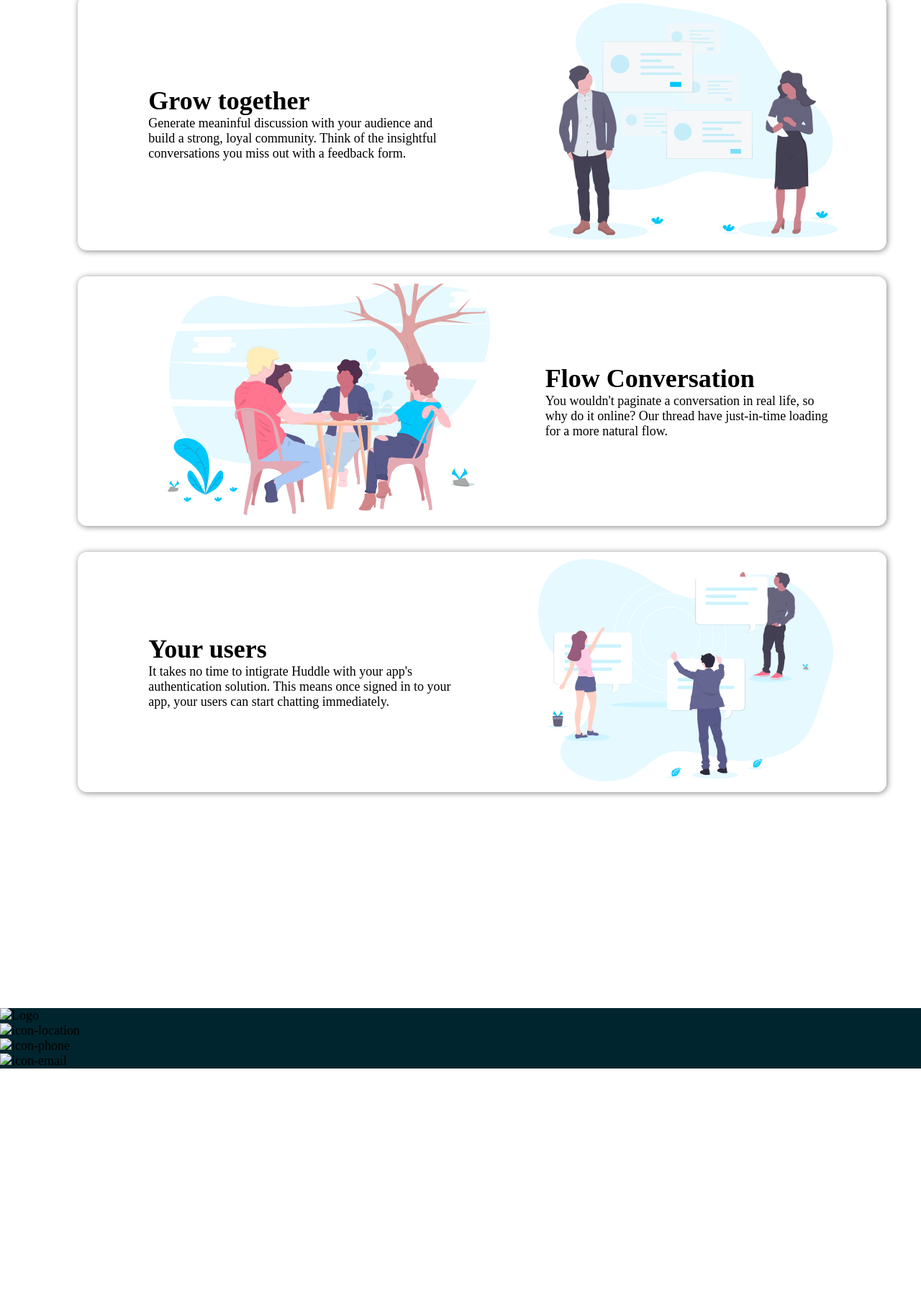
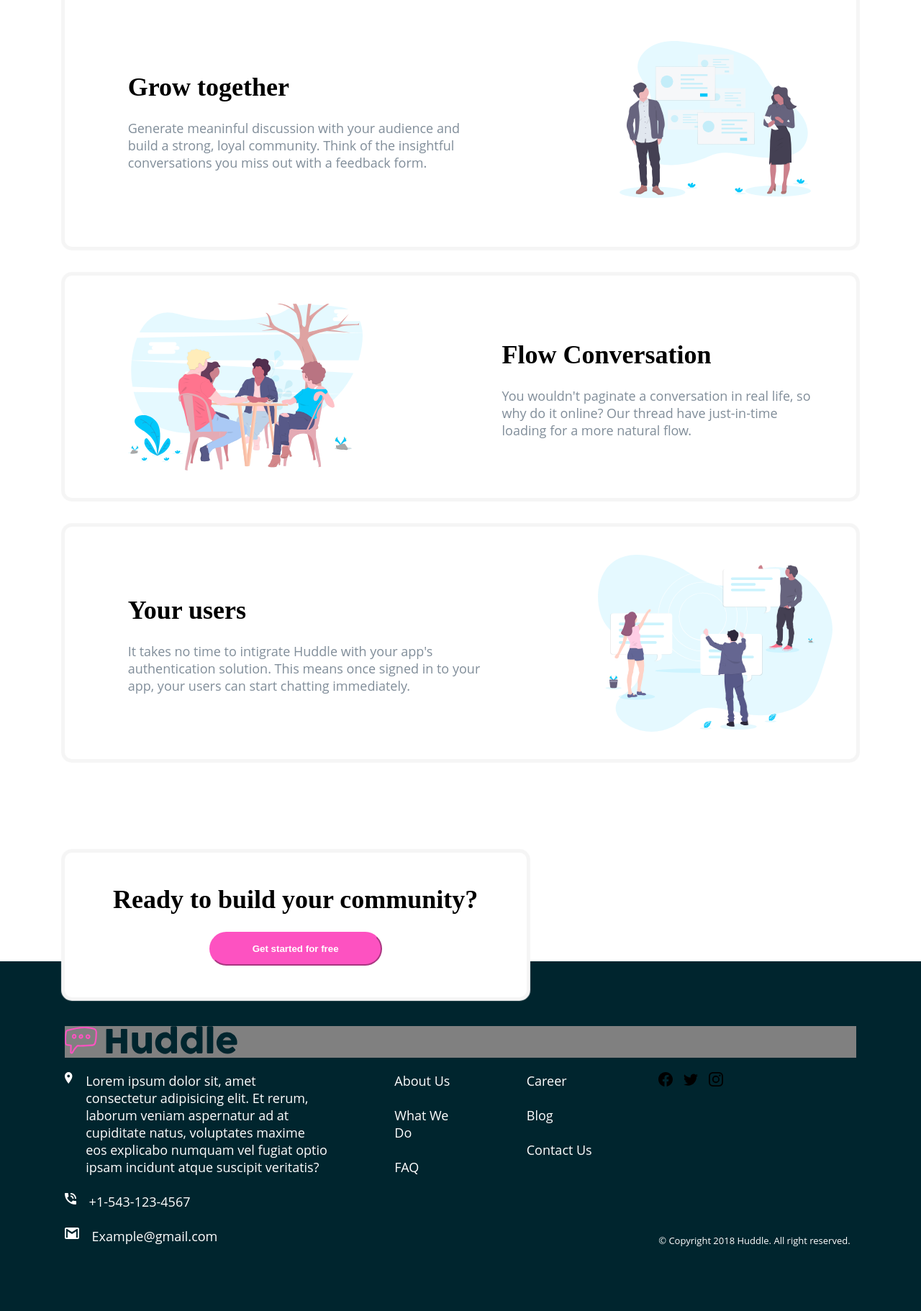
Before and after one commit to mothys-motif/mothys-motif.github.io, a plain HTML site: page Huddle/index.html in a window 1280 px wide. Shown: the part 768-2590 px from the top of the page at 72% size. Before the commit the page ends 2253 px from the top, so only its background shows below. Drawn offline with Linux system fonts and the light colour scheme; a web font is replaced by a local one.

Commit message:
i added a new huddle file to the folder

```diff
--- a/Huddle/index.html
+++ b/Huddle/index.html
@@ -9,85 +9,146 @@
 </head>
 <body>
       <header class="container col-xl-12 col-12">
-        <div class="main-container wrapper col-xl-10 col-12">
-          <img src="/Huddle/Images/project/logo.svg" alt="Logo">
-          <p class="paragraph-1">Try it free</p>
+        <div class="heading">
+          <div class="main-container wrapper col-xl-12 col-12">
+            <div class="main-container-img">
+              <img src="images/project/logo.svg" alt="Logo" class="col">
             </div>
-        <div class="second-container wrapper col-xl-10 col-10">
-          <div class="build col-xl-12 col-12">
+            <button class="paragraph-1 col-1">Try it free</button>
+          </div>
+
+          <div class="second-container">
+            <div class="build col-xl-5 col-12">
               <h1 class="first-h1">Build a community your fans will love</h1>
-            <p class="paragraph-2">Huddle re-imagines the way you build communities. You have a voice, but so does your audience. Create connections with your users as you engage in genuine discussion.</p>
-            <button class="btn">Get started of free</button>
+              <p class="paragraph-2 col-12">Huddle re-imagines the way you build communities. You have a voice, but so does your audience. Create connections with your users as you engage in genuine discussion.</p>
+              <div class="b1">
+                <button class="btn btn1 col-10">Get started of free</button>
               </div>
-            <img src="/Huddle/Images/project/illustration-mockups.svg" alt="illustration-mockups" class="image-2 col-xl-12 col-12">
+            </div>
+            <div class="col-xl-6 col-12">
+              <img src="images/project/illustration-mockups.svg" alt="illustration-mockups" class="image-2">
+            </div>
+          </div>
         </div>
       </header>
 
-      <div class="wrapper">
-        <div class="container-2">
-          <div class="gt">
+        <div class="body">
+            <div class="container-2 row">
+              <div class="gt col-xl-6 col-12">
                 <h1>Grow together</h1>
+                <br>
                 <p>Generate meaninful discussion with your audience and build a strong, loyal community. Think of the insightful conversations you miss out with a feedback form.</p>
               </div>
-          <div>
-            <img src="/Huddle/Images/project/illustration-grow-together.svg" alt="illustration-grow-together" class="image-3 img">
+              <div class="col-xl-4">
+                <img src="images/project/illustration-grow-together.svg" alt="illustration-grow-together" class="image-3">
+              </div>
+            </div>
+
+            <div class="container-2 row">
+              <div class="col-xl-4">
+                <img src="images/project/illustration-flowing-conversation.svg" alt="illustration-flowing-conversation" class="image-4">
+              </div>
+              <div class="fc col-xl-6 col-12">
+                <h1>Flow Conversation</h1>
+                <br>
+                <p>You wouldn't paginate a  conversation in real life, so why do it online? Our thread have just-in-time loading for a more natural flow.</p>
+              </div>
+            </div>
+
+            <div class="container-2 row">
+              <div class="yu col-xl-6 col-12">
+                <h1>Your users</h1>
+                <br>
+                <p>It takes no time to intigrate Huddle with your app's authentication solution. This means once signed in to your app, your users can start chatting immediately.</p>
+              </div>
+              <div class="col-xl-4">
+                <img src="images/project/illustration-your-users.svg" alt="illustration-your-users" class="image-5">
+              </div>
+            </div>
+
+          <div class="last-container">
+            <div class="col-xl-7 container-3">
+                <h1>Ready to build your community?</h1>
+                <br>
+            <button class="btn btn2"><p>Get started for free</p></button>
           </div>
           </div>
         </div>
 
-      <div class="wrapper">
-        <div class="container-3">
-          <div>
-            <img src="/Huddle/Images/project/illustration-flowing-conversation.svg" alt="illustration-flowing-conversation" class="image-4 img">
+
+        <footer class="btm">
+            <div class="second-logo col-xl-12 col-10">
+              <img src="images/project/logo.svg" alt="Logo">
             </div>
-          <div class="fc">
-            <h1>Flow Conversation</h1>
-            <p>You wouldn't paginate a  conversation in real life, so why do it online? Our thread have just-in-time loading for a more natural flow.</p>
+
+          <div class="footer-elements">
+            <div class="first-grp col-xl-4 col-12">
+              <div class="Lorem">
+                <img src="images/project/icon-location.svg" alt="icon-location" class="lcn log">
+                <p class="footer-p">Lorem ipsum dolor sit, amet consectetur adipisicing elit. Et rerum, laborum veniam aspernatur ad at cupiditate natus, voluptates maxime eos explicabo numquam vel fugiat optio ipsam incidunt atque suscipit veritatis?</p>
               </div>
+              <br>
+
+              <div class="phone">
+                <img src="images/project/icon-phone.svg" alt="icon-phone" class="pin log">
+                <p>+1-543-123-4567</p>
+              </div>
+              <br>
+
+              <div class="mail">
+                <img src="images/project/icon-email.svg" alt="icon-email" class="gmail log">
+                <p>Example@gmail.com</p>
               </div>
             </div>
 
-      <div class="wrapper">
-        <div class="container-4">
-          <div class="yu">
-            <h1>Your users</h1>
-            <p>It takes no time to intigrate Huddle with your app's authentication solution. This means once signed in to your app, your users can start chatting immediately.</p>
+
+
+              <div class="group2 col-xl-1 col-12">
+                <div>
+                 <p>About Us</p>
                 </div>
+                <br>
+
                 <div>
-            <img src="/Huddle/Images/project/illustration-your-users.svg" alt="illustration-your-users" class="image-5">
+                  <p>What We Do</p>
                 </div>
+                <br>
+
+                <div>
+                  <p>FAQ</p>
                 </div>
               </div>
 
-      <!-- <div class="wrapper last-container">
-        <div class="container-5">
-          <div class="rbc">
-            <h1>Ready to build your community?</h1>
+              <div class="group3 col-xl-1 col-12">
+                <div>
+                  <p>Career</p>
                 </div>
-        <button class="btn">Get started for free</button>
-      </div> -->
+                <br>
 
-      <div class="footer">
-        <footer>
                 <div>
+                  <p>Blog</p>
+                </div>
+                <br>
+
                 <div>
-              <img src="/Huddle/Images//project/logo.svg" alt="Logo"">
+                  <p>Contact Us</p>
+                </div>
               </div>
 
-            <div>
-              <img src="/Huddle/Images//project/icon-location.svg" alt="icon-location">
+
+              <div class="footer-img col-xl-3 col-12">
+                <div class="img-img">
+                  <img src="images/project/facebook (2).svg" alt="facebook" class="img">
+                  <img src="images/project/twitter.svg" alt="Twitter" class="img">
+                  <img src="images/project/instagram.svg" alt=" Instagram" class="img">
                 </div>
 
-            <div>
-              <img src="/Huddle/Images//project/icon-phone.svg" alt="icon-phone">
+                <div class="Copyright">
+                  <p>© Copyright 2018 Huddle. All right reserved.</p>
                 </div>
-
-            <div>
-              <img src="/Huddle/Images//project/icon-email.svg" alt="icon-email">
               </div>
 
           </div>
         </footer>
-      </div>
 </body>
 </html>
--- a/Huddle/style.css
+++ b/Huddle/style.css
@@ -7,6 +7,8 @@
 
 body{
   font-size: 18px;
+  font-weight: 400;
+  font-family: 'Open Sans', sans-serif;
 }
 
 
@@ -17,38 +19,37 @@ h1{
 
 
 
-/* General Styling */
-.wrapper{
-    width: 1250px;
-    display: flex;
-    padding-left: 90px;
+.container{
+  background-image: url(images/project/bg-hero-desktop.svg);
+  background-repeat: no-repeat;
+  background-size: cover;
 }
 
 
-.container{
-  background-image: url(/Images/project/bg-hero-desktop.svg);
-  display: flex;
-  flex-direction: column;
-  justify-content: center;
-  padding-bottom: 50px;
-  margin-bottom: 100px;
+.heading{
+  padding: 5%;
 }
 
 
 .paragraph-1{
   padding: 7px 55px;
   border-radius: 20px;
+  border: solid white;
   background-color: white;
   font-weight: bold;
+}
+
+.second-container{
+  display: flex;
+  justify-content: space-between;
+  flex-wrap: wrap;
 }
 
 
 .main-container{
   display: flex;
   justify-content: space-between;
-  padding-top: 35px;
-  align-items: center;
-  margin-bottom: 70px;
+  margin-bottom: 45px;
 }
 
 
@@ -72,8 +73,7 @@ h1{
 .image-2{
   display: flex;
   flex-wrap: wrap;
-  width: 60%;
-  margin-left: 40px;
+  width: 100%;
   height: 450px;
 }
 
@@ -82,7 +82,7 @@ h1{
 .build{
   display: flex;
   flex-direction: column;
-  width: 38%;
+  width: 50%;
   position: relative;
   top: 100px;
 }
@@ -100,111 +100,186 @@ h1{
 }
 
 
+
 /* The Main page, first Box */
 .container-2{
+    border: none;
+    box-shadow: 0px 0px 1px 5px whitesmoke;
+    margin-bottom: 40px;
+    border-radius: 10px;
     display: flex;
-  border-radius: 13px;
-  box-shadow: 1px 1px 9px gray;
-  padding: 10px;
+    justify-content: space-between;
     align-items: center;
-  margin: 18px;
+    padding: 3.5% 3% 3% 8%;
+    flex-wrap: wrap;
+}
+
+
+.row p{
+  color: hsl(208, 11%, 55%);
 }
 
 
 .gt{
-  width: 60%;
-  position: relative;
-  left: 8%;
+  width: 50%;
 }
 
 
 .image-3{
-  width: 60%;
-  height: 50%;
-  position: relative;
-  right: -210px;
+  width: 100%;
+  padding: 30px;
 }
 
 
 /* Second Box */
-.container-3{
-  display: flex;
-  border-radius: 13px;
-  box-shadow: 1px 1px 9px gray;
-  padding: 10px;
-  align-items: center;
-  margin: 18px;
-}
-
-
 .fc{
-  width: 60%;
-  position: relative;
-  right: 5%;
+  width: 100%;
+  padding: 30px;
 }
 
 
 .image-4{
-  width: 65%;
-  position: relative;
-  left: 16%;
+  width: 100%;
 }
 
 
 /* Third Box */
-.container-4{
-  display: flex;
-  border-radius: 13px;
-  box-shadow: 1px 1px 9px gray;
-  padding: 10px;
-  align-items: center;
-  margin: 18px;
-  margin-bottom: 300px;
-}
-
-
 .yu{
-  width: 60%;
-  position: relative;
-  left: 8%;
+  width: 10%;
 }
 
 
 .image-5{
-  width: 60%;
-  height: 50%;
+  width: 100%;
+}
+
+
+/* Last Box */
+.container-3{
+    border: none;
+    box-shadow: 0px 0px 1px 5px whitesmoke;
+    margin-bottom: 40px;
+    border-radius: 10px;
+    padding: 4% 6% 4% 6%;
+    max-width: 100%;
+    word-wrap: break-word;
+    display: flex;
+    flex-direction: column;
+    align-items: center;
+    text-align: center;
     position: relative;
-  right: -210px;
+    top: 90px;
+    /* left: 200px; */
+    background-color: white;
 }
 
 
 
-/* .last-container{
+
+/* Footer container */
+.btm{
+  background-color: rgb(0, 37, 46);
+  color: white;
+  width: 100%;
+}
+
+
+.all{
+  padding-top: 100px;
+  margin-left: 80px;
+  padding-bottom: 50px;
+}
+
+
+
+
+.second-logo{
+  background-color: gray;
+  width: 21%;
+}
+
+
+.footer-elements{
   display: flex;
-  justify-content: center;
+  justify-content: space-between;
+  flex-wrap: wrap;
+}
+
+
+.lcn{
+  margin-right: 18px;
+}
+
+
+.first-grp{
+  margin-top: 20px;
+}
+
+.group2{
+  margin-top: 20px;
+}
+
+.group3{
+  margin-top: 20px;
+}
+
+.footer-img{
+  margin-top: 10px;
+}
+
+
+.Lorem{
+  display: flex;
+}
+
+
+
+.phone{
+  display: flex;
 
 }
 
 
-.container-5{
-  display: flex;
-  flex-direction: column;
-  position: relative;
-  border-radius: 13px;
-  box-shadow: 1px 1px 9px gray;
-  padding: 35px;
-  align-items: center;
+.pin{
+  margin-right: 18px;
 }
 
 
-.rbc{
-  margin-bottom: 30px;
-} */
+.mail{
+  display: flex;
+}
 
 
-/* Footer container */
-.footer{
-  background-color: rgb(0, 37, 46);
+.gmail{
+  margin-right: 18px;
+}
+
+
+.awf{
+  padding-bottom: 30px;
+}
+
+
+.log{
+  height: 16px;
+}
+
+.cbc{
+  padding-bottom: 30px;
+}
+
+
+.img{
+  padding-right: 10px;
+  width: 30px;
+  height: 40px;
+}
+
+
+
+.Copyright{
+  font-size: small;
+  padding-top: 190px;
 }
 
 
@@ -252,7 +327,7 @@ h1{
 } */
 
 /* Extra large Devices */
-@media (min-width:801px){
+@media (min-width:376px){
 
     .col-xl-1 {
         width: 8.33%;
@@ -289,6 +364,12 @@ h1{
       }
       .col-xl-12 {
         width: 100%;
+      }
+      .body{
+        padding: 7% 7% 0 7%;
+      }
+      .btm{
+        padding: 7% 7% 7% 7%;
       }
     }
 
@@ -419,7 +500,7 @@ h1{
 
 
 /* Extra-small */
-@media (max-width:800px){
+@media (max-width:375px){
 
     .col-1 {
         width: 8.33%;
@@ -457,4 +538,127 @@ h1{
       .col-12 {
         width: 100%;
       }
+
+
+      /* Styling for the Header Page */
+
+      .build{
+        font-size: medium;
+        padding-bottom: 50%;
+        display: flex;
       }
+
+      .build p{
+        color: hsl(208, 11%, 55%);
+        font-size: small;
+      }
+
+      .main-container{
+        width: 100%;
+      }
+      .main-container button{
+        width: 40%;
+        padding: 1%;
+      }
+
+      .main-container-img{
+        width: 40%;
+      }
+
+      .main-container img{
+        width: 70%;
+      }
+
+      .image-2{
+        width: 100%;
+        height: 100%;
+      }
+
+      /* Styling for the Main Page */
+      .row .gt{
+        order: 2;
+        display: flex;
+        flex-direction: column;
+        justify-content: center;
+      }
+
+      .row .fc{
+        order: 2;
+        display: flex;
+        flex-direction: column;
+        justify-content: center;
+      }
+
+      .row .yu{
+        order: 2;
+        display: flex;
+        flex-direction: column;
+        justify-content: center;
+      }
+
+      .body{
+        padding: 8%;
+      }
+
+      .body img{
+        margin-top: 45px;
+      }
+
+      .row{
+        padding: 10% 9% 9% 10%;
+      }
+
+      .container-3 h1{
+        font-size: larger;
+      }
+
+
+      /* Styling for the Footer */
+
+
+      .btm{
+        padding: 30% 4% 0 3%;
+      }
+
+      .second-logo{
+        width: 100%;
+      }
+
+      .second-logo img{
+        width: 50%;
+      }
+
+      .group2{
+        padding-top: 35px;
+      }
+
+      .footer-img p{
+        padding-bottom: 25px;
+        text-align: center;
+      }
+
+      /*  */
+
+      .header h1{
+        font-size: xx-large;
+      }
+
+      .rbc h1{
+        font-size: small;
+        text-align: center;
+      }
+
+      .container-5 button{
+        max-width: 90%;
+      }
+
+      .img-img{
+        display: flex;
+        justify-content: center;
+        padding-top: 20px;
+      }
+
+      .Copyright{
+        padding-top: 10px;
+      }
+    }
```
Also changed, not shown: Huddle/images/project/c-circle.svg (added), Huddle/images/project/facebook (2).svg (added), Huddle/images/project/insta.png (deleted), Huddle/images/project/instagram.svg (added), Huddle/images/project/twitter.png (deleted), Huddle/images/project/twitter.svg (added), Huddle/images/project/twitter2.png (deleted). Lines whose indentation alone changed are shown as unchanged.
